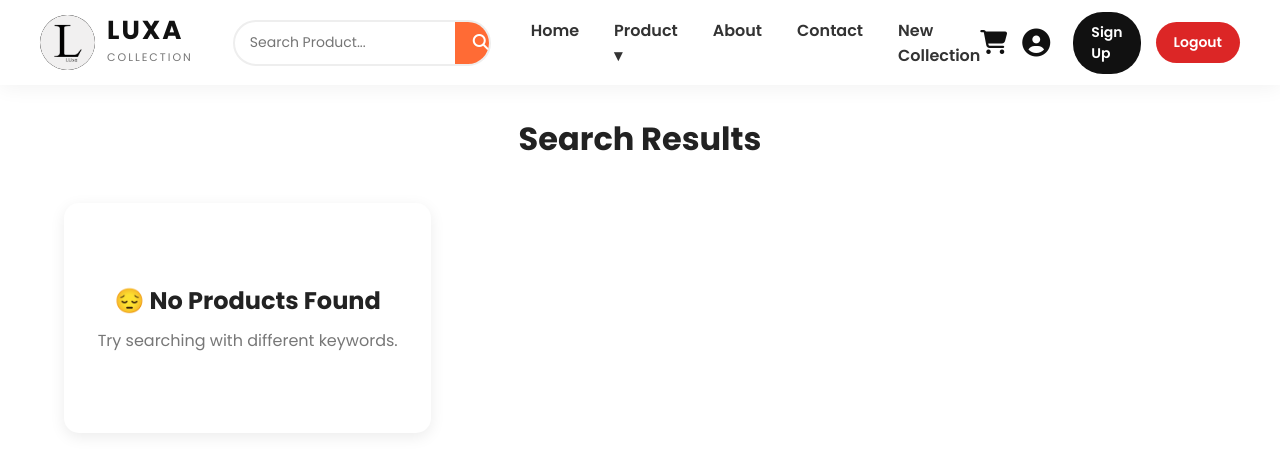
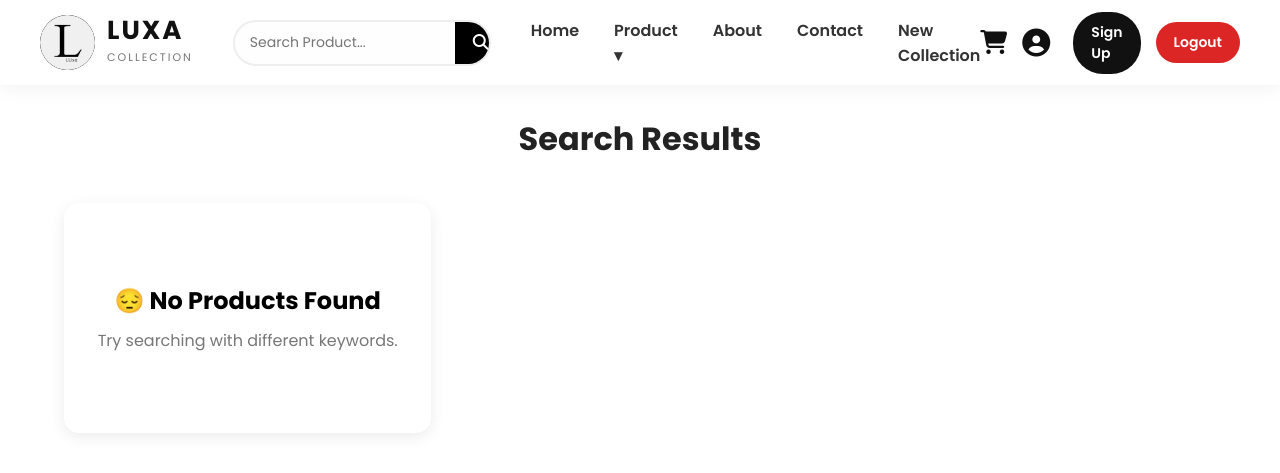
Before and after one commit to ghogharifenil/LUXA-Collection, a Django app: page /search/ in a window 1280 px wide. Shown: the top 473 px of the page. Run offline with Django 5.2, Linux system fonts and the light colour scheme.

Commit message:
Update code

```diff
--- a/apps/templates/html/search.html
+++ b/apps/templates/html/search.html
@@ -26,7 +26,7 @@
   }
 
   .search-result-header strong {
-    color: #ff6b35;
+    color: #000000;
   }
 
 
@@ -40,7 +40,7 @@
   }
 
   .no-results h2 {
-    color: #222;
+    color: #000000;
     margin-bottom: 10px;
   }
 
@@ -53,7 +53,7 @@
   .search-form {
     display: flex;
     align-items: center;
-    background: #fff;
+    background: #fffefe;
     border: 2px solid #eee;
     border-radius: 50px;
     overflow: hidden;
@@ -61,8 +61,8 @@
   }
 
   .search-form:focus-within {
-    border-color: #ff6b35;
-    box-shadow: 0 0 10px rgba(255, 107, 53, 0.2);
+    border-color: #000000;
+    box-shadow: 0 0 10px rgba(0, 0, 0, 0.2);
   }
 
   .search-form input {
@@ -76,7 +76,7 @@
 
   .search-form button {
     border: none;
-    background: #ff6b35;
+    background: #000000;
     color: white;
     padding: 10px 18px;
     cursor: pointer;
@@ -85,7 +85,7 @@
   }
 
   .search-form button:hover {
-    background: #e85a2a;
+    background: #000000;
   }
 
 
```
